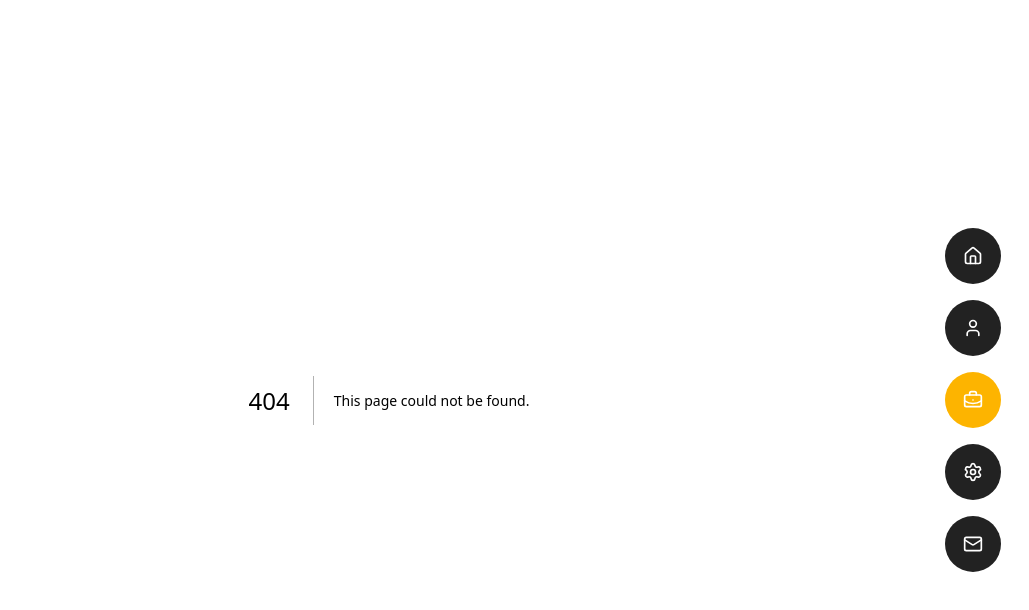
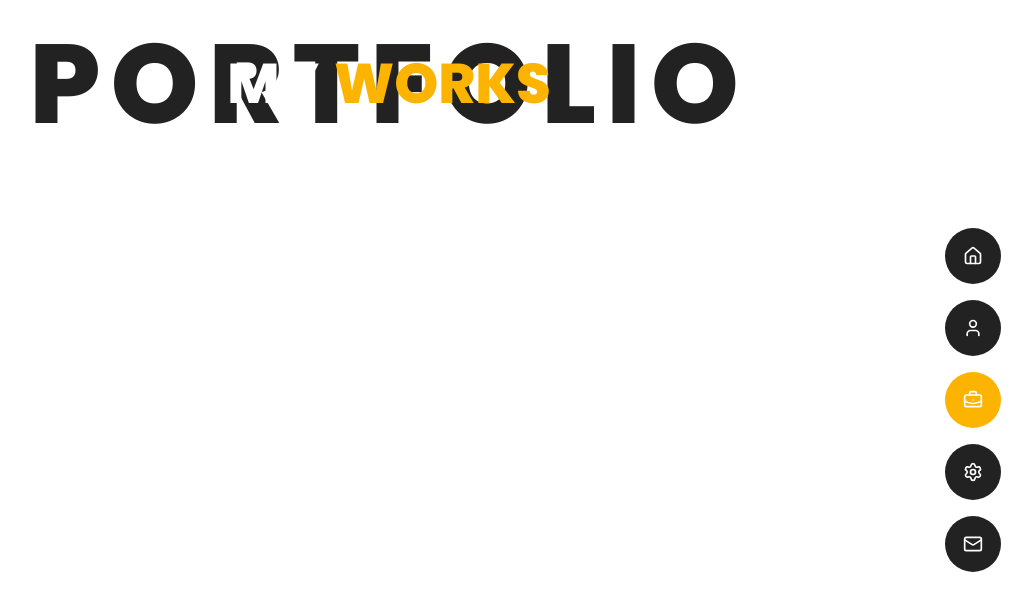
Before and after one commit to undefinedSahed/portfolio_main, a Next.js app: page /portfolio in a window 1280 px wide. Before the commit this address had no page. Shown: the top 610 px of the page, without its empty margins (251-1280 px from the left). Built offline with nearby package versions, Linux system fonts and the light colour scheme.

Commit message:
add: portfolio header

```diff
--- a/app/_components/sidebar.tsx
+++ b/app/_components/sidebar.tsx
@@ -46,15 +46,15 @@ export default function Navbar() {
       {/* Mobile Menu */}
 
       {/* Mobile Menu Backdrop */}
-      <div className="fixed lg:hidden bottom-2 left-1/2 -translate-x-1/2 z-40">
-        <ul className="flex gap-x-2 items-center">
+      <div className="fixed lg:hidden bottom-2 left-1/2 -translate-x-1/2 z-40 bg-transparent backdrop-blur-md px-5 py-2 rounded-lg border border-secondary">
+        <ul className="flex gap-x-4 items-center">
           {navLinks.map((link) => {
             const Icon = link.icon;
             return (
               <li key={link.href}>
                 <Link
                   href={link.href}
-                  className={`group relative flex items-center justify-center w-12 h-12 rounded-full text-white transition-all duration-300 ease-out ${
+                  className={`group relative flex items-center justify-center w-10 h-10 rounded-full text-white transition-all duration-300 ease-out ${
                     pathname === link.href ? "bg-primary" : "bg-secondary"
                   }`}
                   aria-label={link.label}
--- /dev/null
+++ b/app/portfolio/_components/portfolio_header.tsx
@@ -0,0 +1,19 @@
+import React from "react";
+
+export default function PortfolioHeader() {
+  return (
+    <section className="container">
+      <div className="text-center lg:pb-10 pb-7">
+        <div className="relative">
+          <h2 className="text-secondary lg:text-[112px] text-[65px] lg:tracking-[10px] font-extrabold uppercase">
+            Portfolio
+          </h2>
+          <div className="absolute top-1/2 left-1/2 -translate-x-1/2 -translate-y-1/2 flex lg:text-[56px] text-[35px] uppercase font-extrabold">
+            <h3 className="text-white pr-[15px]">My</h3>
+            <h4 className="text-primary">Works</h4>
+          </div>
+        </div>
+      </div>
+    </section>
+  );
+}
--- /dev/null
+++ b/app/portfolio/page.tsx
@@ -0,0 +1,17 @@
+import { Metadata } from "next";
+import React from "react";
+import PortfolioHeader from "./_components/portfolio_header";
+
+export const metadata: Metadata = {
+  title: "Portfolio - Sahed Rahman",
+  description:
+    "Learn more about Sahed Rahman, a professional Full Stack Developer specializing in MERN stack development, React.js, Node.js, Express.js, and MongoDB.",
+};
+
+export default function Portfolio() {
+  return (
+    <>
+      <PortfolioHeader />
+    </>
+  );
+}
```
Also changed, not shown: app/about/_components/about.tsx (+8 -6 lines).
